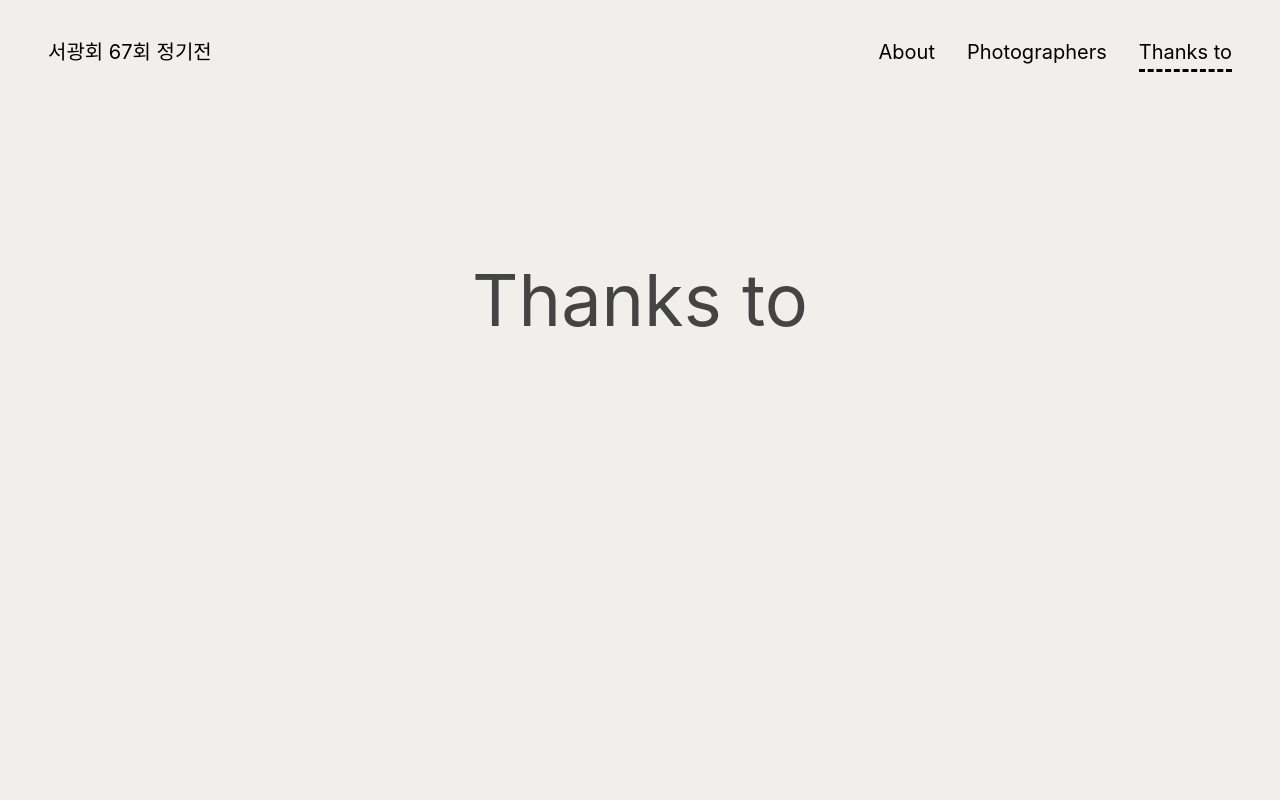
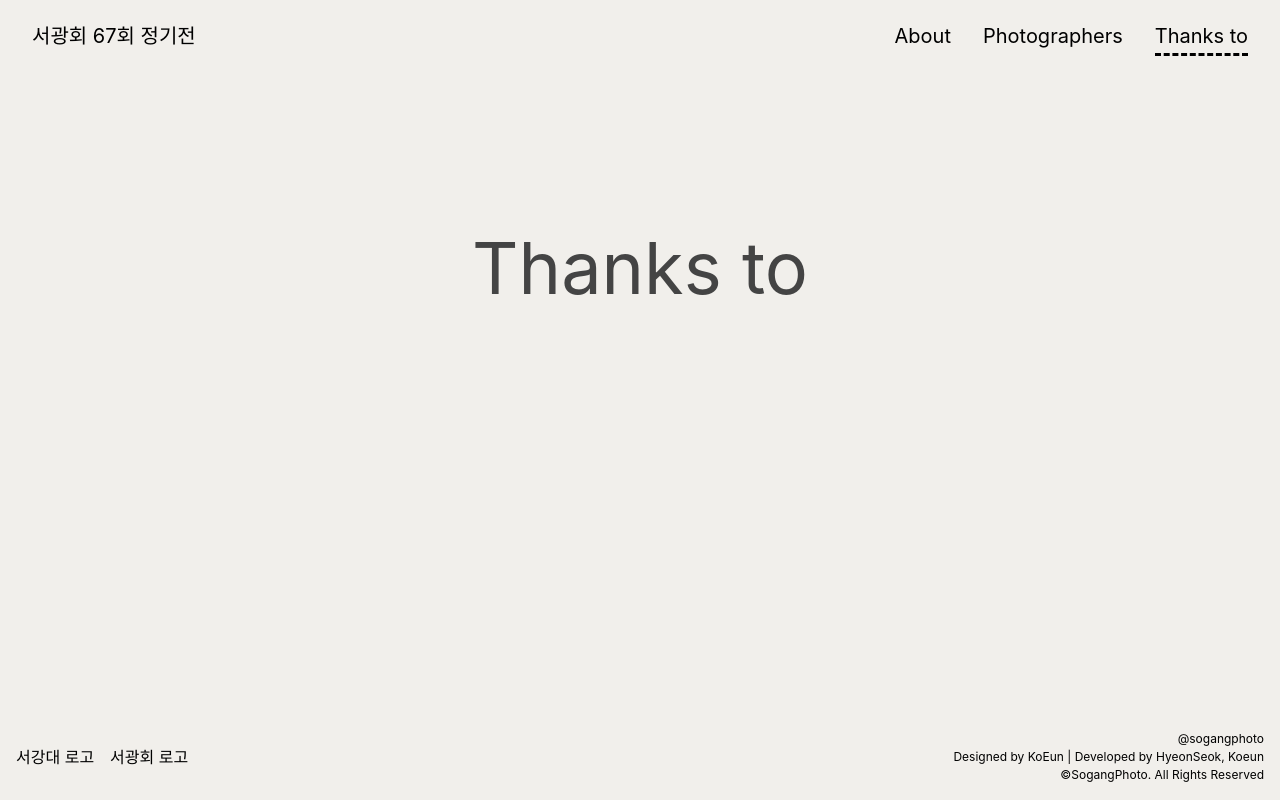
Before and after one commit to Sogangphoto/67th-regular-archive, a React (Create React App) app: page /thanks in a window 1280 px wide. Built offline with nearby package versions, Linux system fonts and the light colour scheme.

Commit message:
add: footer

```diff
--- /dev/null
+++ b/src/component/Footer.tsx
@@ -0,0 +1,19 @@
+const Footer = () => {
+  return (
+    <div className="mt-32 flex h-fit flex-wrap items-center space-x-4 p-4">
+      <div className="">서강대 로고</div>
+      <div className="">서광회 로고</div>
+      <div className="flex-grow text-right text-xs leading-normal">
+        <p>
+          @sogangphoto
+          <br />
+          Designed by KoEun | Developed by HyeonSeok, Koeun
+          <br />
+          ©SogangPhoto. All Rights Reserved
+        </p>
+      </div>
+    </div>
+  );
+};
+
+export default Footer;
--- a/src/component/Navigation.tsx
+++ b/src/component/Navigation.tsx
@@ -10,7 +10,6 @@ const StyledLink = styled(Link)<{ isCurrentPage?: boolean }>`
   height: 40px;
   line-height: 40px;
 
-  margin: 32px 16px;
   text-align: center;
   box-sizing: border-box;
 
@@ -40,10 +39,10 @@ const Navigation = () => {
   return (
     <div
       id="navigation"
-      className={cn("xl:flex", "xl:justify-between", "w-full", "px-8")}
+      className={cn("xl:flex", "xl:justify-between", "w-full", "px-8", "py-4")}
     >
       <StyledLink to={to("/")}>서광회 67회 정기전</StyledLink>
-      <div className="xl:flex">
+      <div className="space-x-8 xl:flex">
         <StyledLink isCurrentPage={isCurrentPage("about")} to={to("about")}>
           About
         </StyledLink>
--- a/src/pages/index.tsx
+++ b/src/pages/index.tsx
@@ -6,13 +6,15 @@ import Photographers from "./photographers";
 import Thanks from "./thanks";
 import { BrowserRouter, Route, Routes } from "react-router-dom";
 import Navigation from "../component/Navigation";
+import Footer from "../component/Footer";
 
 const Index = () => {
   return (
     <BrowserRouter basename={process.env.PUBLIC_URL}>
-      <div className="min-h-screen bg-[#F1EFEB] pb-20">
-        <div className="mx-auto max-w-[390px] xl:max-w-7xl">
+      <div className="h-fit  bg-[#F1EFEB]">
+        <div className="mx-auto flex min-h-screen max-w-[390px] flex-col xl:max-w-7xl">
           <Navigation />
+          <div className="flex-1 flex-grow">
             <Routes>
               <Route index element={<App />} />
               <Route path="about/" element={<About />} />
@@ -21,6 +23,8 @@ const Index = () => {
               <Route path="thanks/" element={<Thanks />} />,
             </Routes>
           </div>
+          <Footer />
+        </div>
       </div>
     </BrowserRouter>
   );
```
Also changed, not shown: public/sogang.svg (added). Lines whose indentation alone changed are shown as unchanged.
